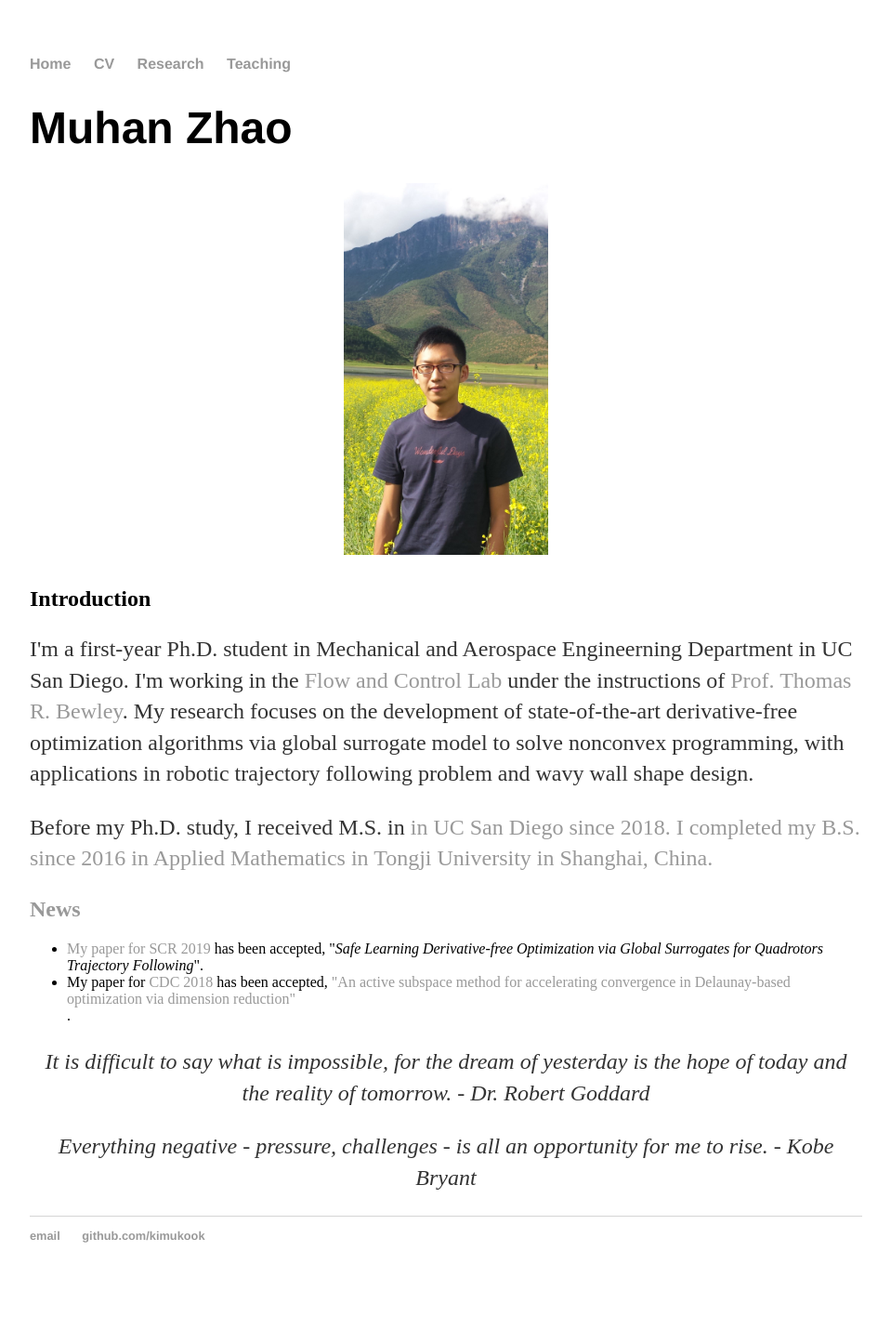
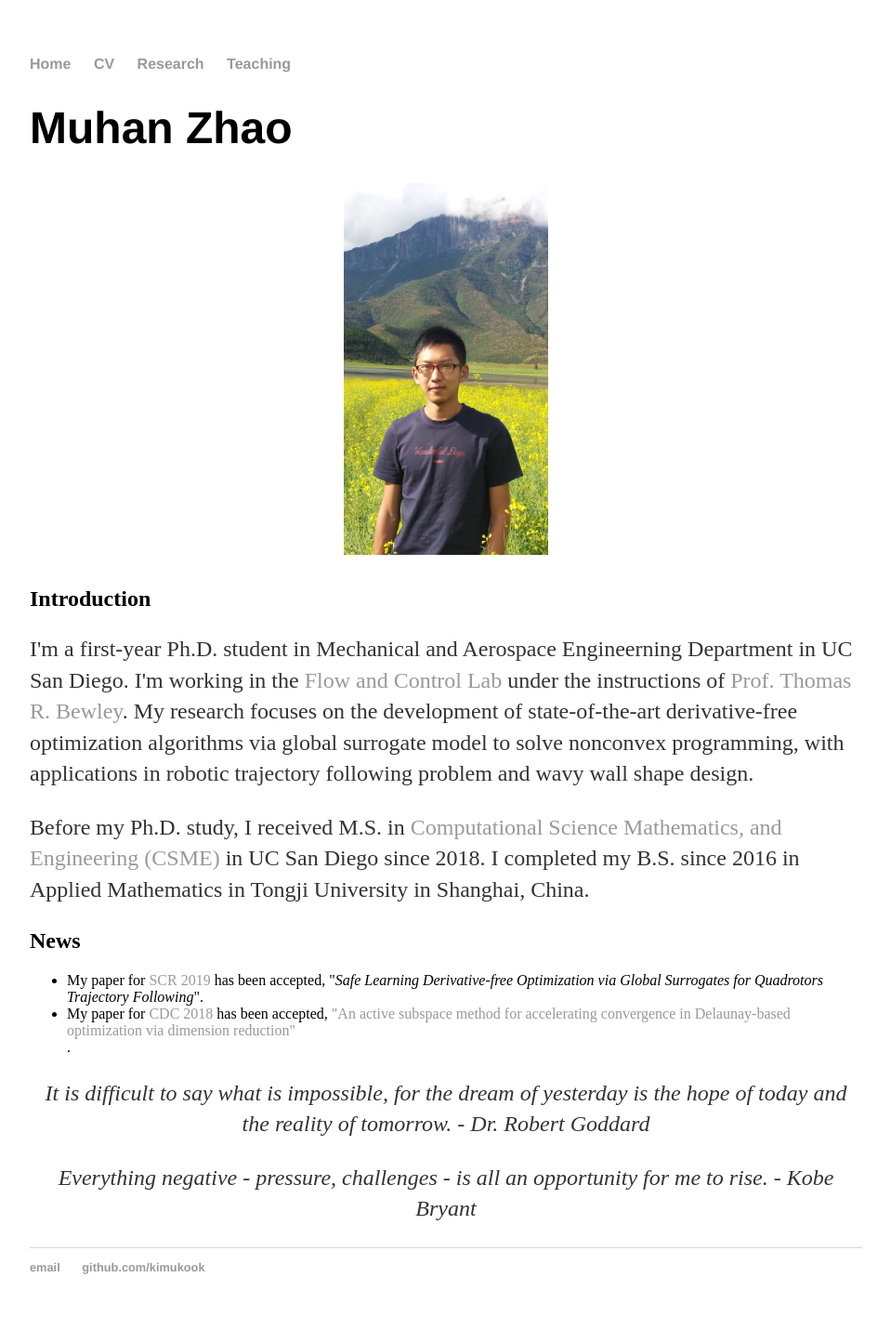
Before and after one commit to kimukook/kimukook.github.io, a Jekyll site: the page built from index.html, in a window 1280 px wide. Shown: the whole page at 93% size, without its empty margins (160-1119 px from the left). Built offline with Jekyll 4.4.1, drawn with Linux system fonts in a browser that asks for light colours; before the commit the page ends 1397 px from its top, so only the background shows below that.

Commit message:
Update index.html

```diff
--- a/index.html
+++ b/index.html
@@ -11,7 +11,7 @@
         My research focuses on the development of state-of-the-art derivative-free optimization algorithms via global
 	surrogate model to solve nonconvex programming, with applications in robotic trajectory following problem and
 	wavy wall shape design.</p>
-	<p> Before my Ph.D. study, I received M.S. in <a href="http://csme.ucsd.edu"Computational Science Mathematics, and Engineering (CSME)</a> in UC San Diego since 2018.
+	<p> Before my Ph.D. study, I received M.S. in <a href="http://csme.ucsd.edu">Computational Science Mathematics, and Engineering (CSME)</a> in UC San Diego since 2018.
 		I completed my B.S. since 2016 in Applied Mathematics in Tongji University in Shanghai, China. </p>
 	<h2> News </h2>
 	<ul>
```
